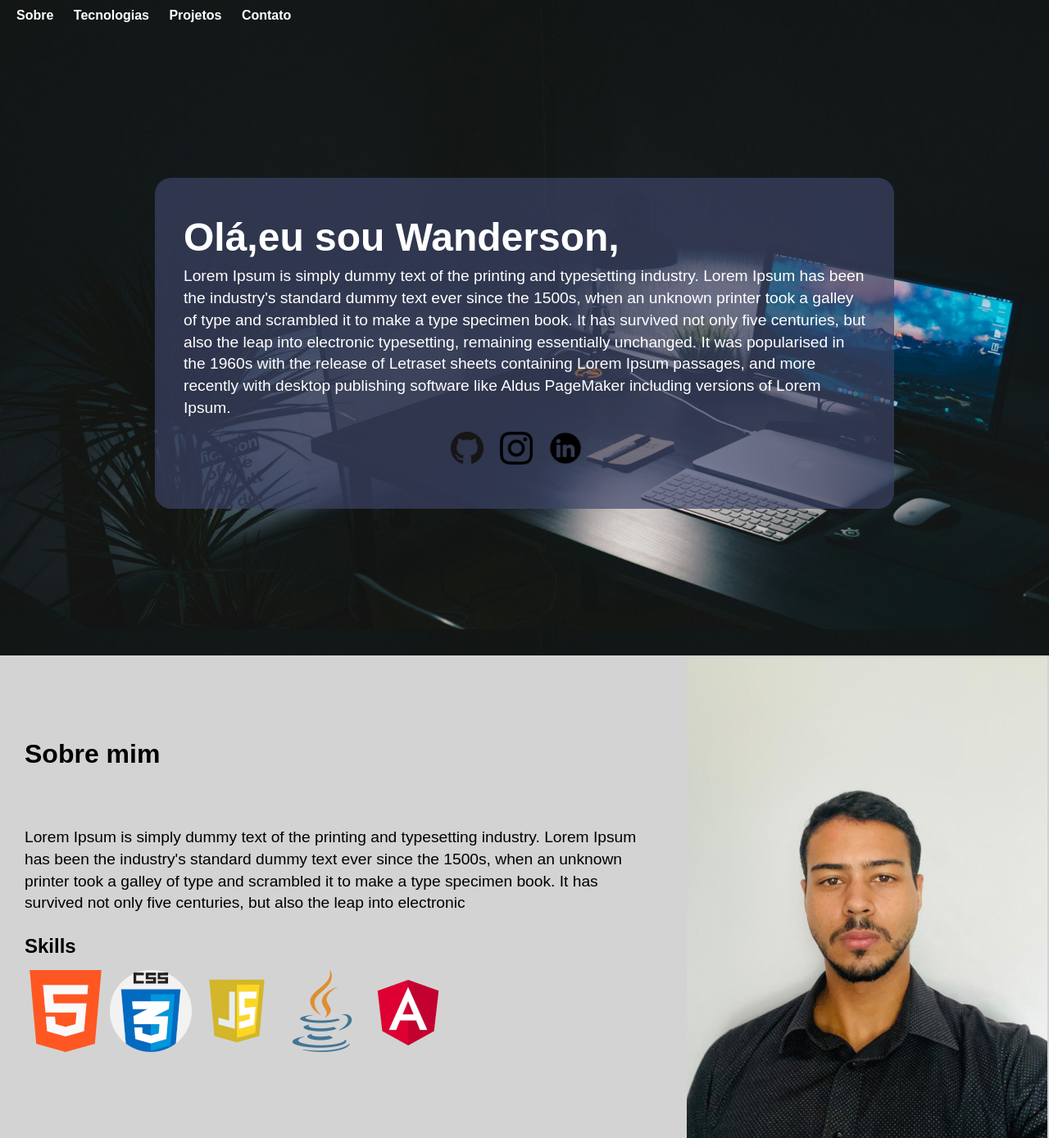
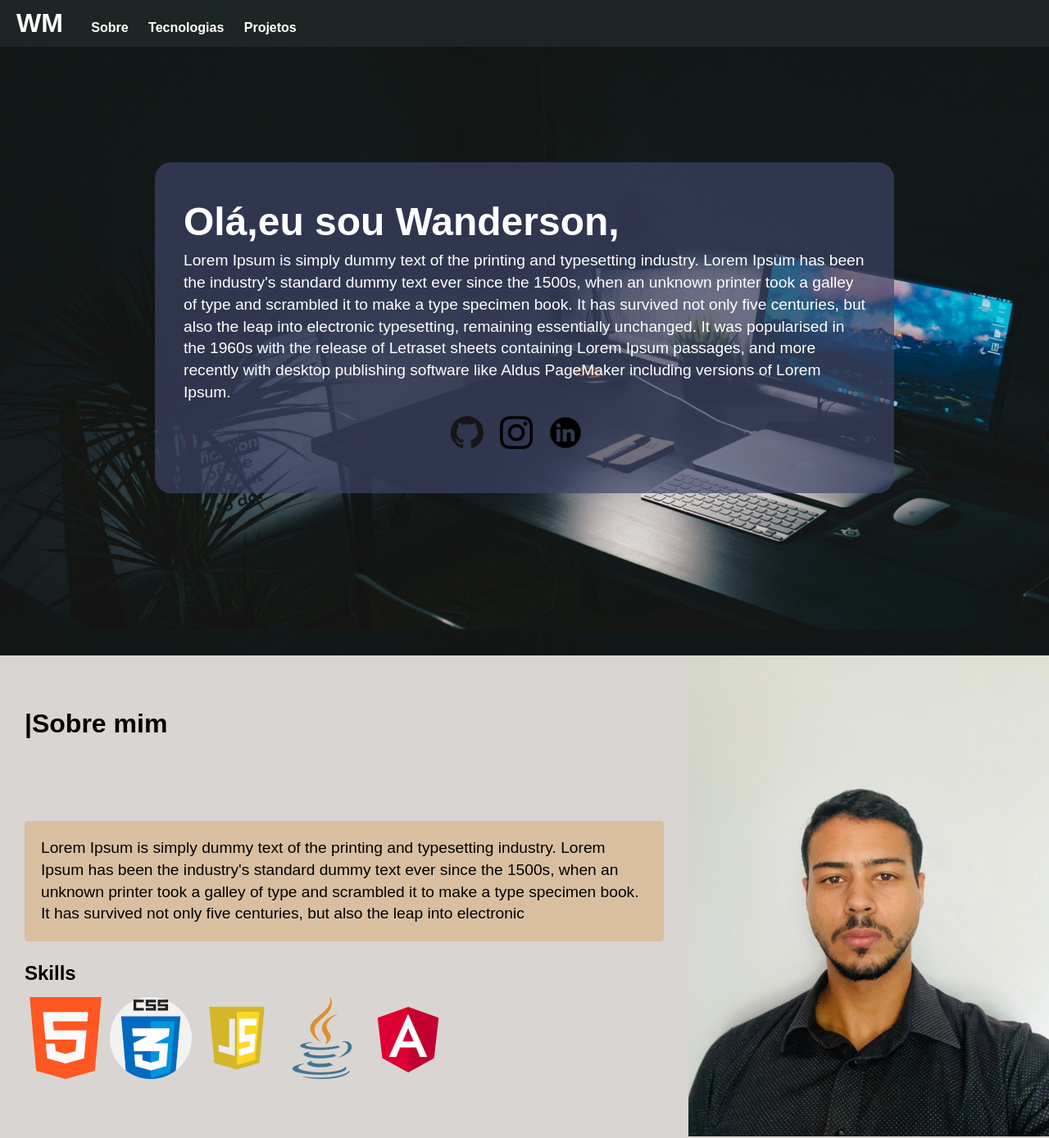
Before and after one commit to WandersonMatheus/Portifolio, a plain HTML site: page index.html in a window 1280 px wide. Shown: the top 1389 px of the page at 82% size. Drawn offline with Linux system fonts and the light colour scheme.

Commit message:
mudei a segunda e terceira pagina

```diff
--- a/Style/Style.css
+++ b/Style/Style.css
@@ -13,7 +13,7 @@ body{
     --cor4:#484E6B;
     --cor5:#363841de;
     --cormaisescura:#292B33;
-    --corminhafoto:#d3d3d3;
+    --corminhafoto:#D9D5D2;
 }
 
 .principal{
@@ -31,6 +31,9 @@ main h2{
     padding: 25px 0px 10px 0px;
 }
 nav{
+    width: 100%;
+    position:fixed;
+    background-color: #1E2625;
     padding: 10px;
 }
 nav>a{
@@ -53,13 +56,18 @@ nav>a::after{
 nav>a:hover::after{
     width: 100%;
 }
+#linkmeunome{
+    padding-right: 20px;
+    font-weight:900;
+    font-size: 2em;
+}
 #primeiro{
     background-image: url(Imagens/background/backgroundpc1366p.jpg);
     margin: 0;
     padding: 0;
     color: white;
 }
-#quemsou{
+#descricao{
     background-color: #3d4568ad;
     margin:auto;
     padding: 35px;
@@ -95,18 +103,22 @@ nav>a:hover::after{
     padding: 30px;
 }
 #titulocont{
-
-    margin: 0px 0px 70px 0px;
+    margin: 0px 0px 100px 0px;
     font-weight: bolder;
-    color: cor;
+}
+#titulocont::before{
+    content: "|";
+    height: 32px;
 }
 #imgeu img{
-    padding: 2px;
+    padding: 0px;
     max-width: 100vw; /* Largura máxima igual à largura da viewport */
 }
 #textosobremim{
+    padding: 20px;
+    background-color: #D9BFA0;
+    border-radius: 5px;
     margin: 0px;
-    padding: 0px;
     border-radius: 4px;
     line-height:1.4em;
 }
@@ -115,16 +127,16 @@ nav>a:hover::after{
 }
 #projetos{
     color: white;
-    background-color: var(--cor5);
+    background-color: #1C2326;
     display: flex;
     align-items: center;
     justify-content: center;
     padding: 30px;
 }
+#titleproj {
+    margin: 0px 0px 100px 0px;
+    font-weight: bolder;
+}
 #imgprojetos{
     display: none;
 }
-#final{
-    background-color: var(--cormaisescura);
-    color: white;
-}
--- a/index.html
+++ b/index.html
@@ -8,17 +8,20 @@
 
 </head>
 <body>
+    <header>
+
+    </header>
     <main>
         <div class="principal" id="primeiro">
             <div id="top">
                 <nav id="barranav">
+                    <a href="#" id="linkmeunome">WM</a>
                     <a href="#">Sobre</a>
                     <a href="#">Tecnologias</a>
                     <a href="#">Projetos</a>
-                    <a href="#">Contato</a>
                 </nav>
             </div>
-            <div id="quemsou">
+            <div id="descricao">
                 <h1 id="comprimento">Olá,eu sou Wanderson,</h1>
                     <p>
                     Lorem Ipsum is simply dummy text of the printing and typesetting industry. Lorem Ipsum has been the industry's standard dummy text ever since the 1500s, when an unknown printer took a galley of type and scrambled it to make a type specimen book. It has survived not only five centuries, but also the leap into electronic typesetting, remaining essentially unchanged. It was popularised in the 1960s with the release of Letraset sheets containing Lorem Ipsum passages, and more recently with desktop publishing software like Aldus PageMaker including versions of Lorem Ipsum.
@@ -52,7 +55,7 @@
                 </div>
         </div>
         <div class="principal" id="projetos">
-            <h1>Projetos</h1>
+            <h1 id="titleproj">Projetos</h1>
             <p>
                 Lorem Ipsum is simply dummy text of the printing and typesetting industry. Lorem Ipsum has been the industry's standard dummy text ever since the 1500s, when an unknown printer took a galley of type and scrambled it to make a type specimen book. It has survived not only five centuries, but also the leap into electronic typesetting, remaining essentially unchanged. It was popularised in the 1960s with the release of Letraset sheets containing Lorem Ipsum passages, and more recently with desktop publishing software like Aldus PageMaker including versions of Lorem Ipsum.
             </p>
@@ -60,17 +63,12 @@
                 <img src="Imagens/Projetos/Iphone.png" alt="projeto1">
             </div>
         </div>
-        <div class="principal" id="Contato">
-            <div id="final">
-            <h1>contato</h1>
-
-            </div>
-        </div>
     </main>
     <footer>
 
     </footer>
-</body>
     </footer>
 </body>
+
+</body>
 </html>
```
